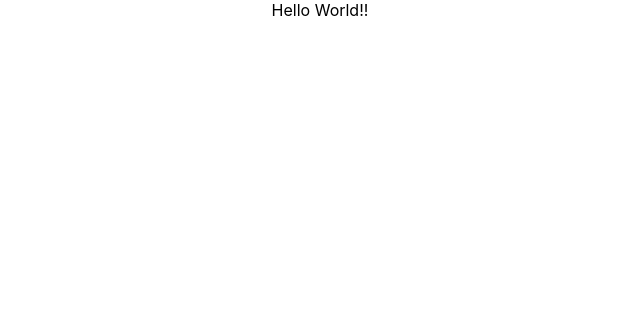
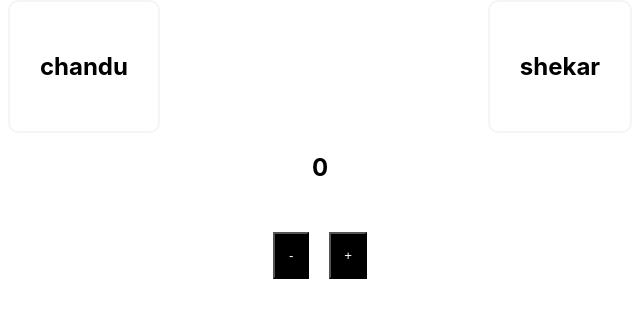
Before and after one commit to kusumachandu/State-management-example, a React (Create React App) app: page / in a window 1280 px wide. Shown: the top 318 px of the page, without its empty margins (320-960 px from the left). Built offline with nearby package versions, Linux system fonts and the light colour scheme.

Commit message:
UI created for the users buttons and counter

```diff
--- a/src/App.js
+++ b/src/App.js
@@ -1,10 +1,38 @@
-import logo from './logo.svg';
-import './App.css';
+import React, { useState } from "react";
+import "./App.css";
 
+const users = [
+  {
+    name: "chandu",
+    counter: 0,
+  },
+  {
+    name: "shekar",
+    counter: 0,
+  },
+];
 function App() {
+  const [currentUser, setCurrentUser] = useState();
+  const [count, setCount] = useState(0);
+
   return (
     <div className="App">
-      Hello World!!
+      <section style={{display: 'flex', justifyContent: 'space-evenly'}}>
+        {users.map((user, index) => (
+          <div key={index}>
+            <div style={{border: '2px solid whitesmoke', borderRadius: '10px', boxShadow: "inherit" , paddingLeft: '30px', paddingRight: "30px", paddingTop: '30px', paddingBottom: "30px"}}>
+              <h1>{user.name}</h1>
+            </div>
+          </div>
+        ))}
+      </section>
+      <h2>
+        {count}
+      </h2>
+      <div style={{display: 'flex', gap: "20px", justifyContent: 'center', paddingTop: '30px'}}>
+        <button style={{padding: '14px', backgroundColor: "black", color: "white"}}>-</button>
+        <button style={{padding: '13px', backgroundColor: "black", color: "white"}}>+</button>
+      </div>
     </div>
   );
 }
```
